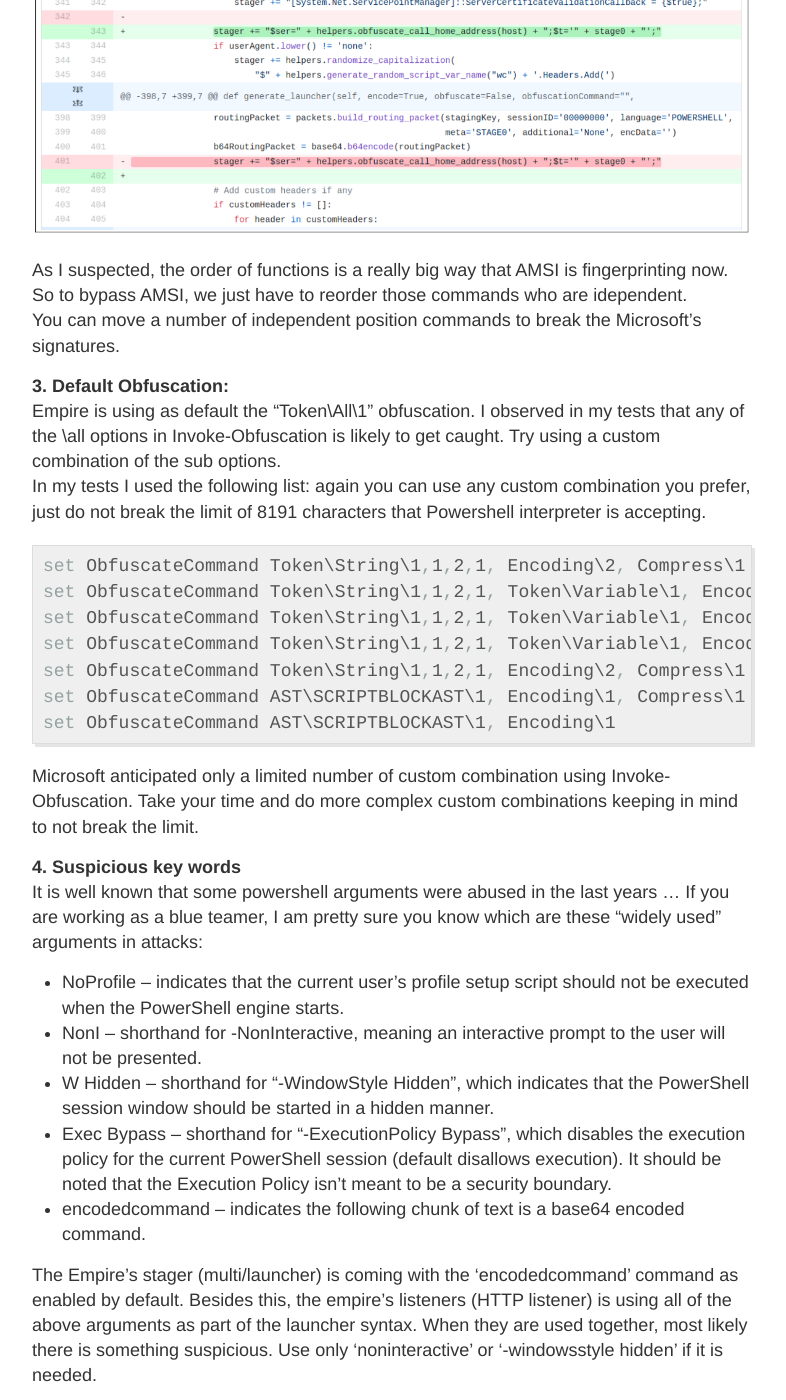
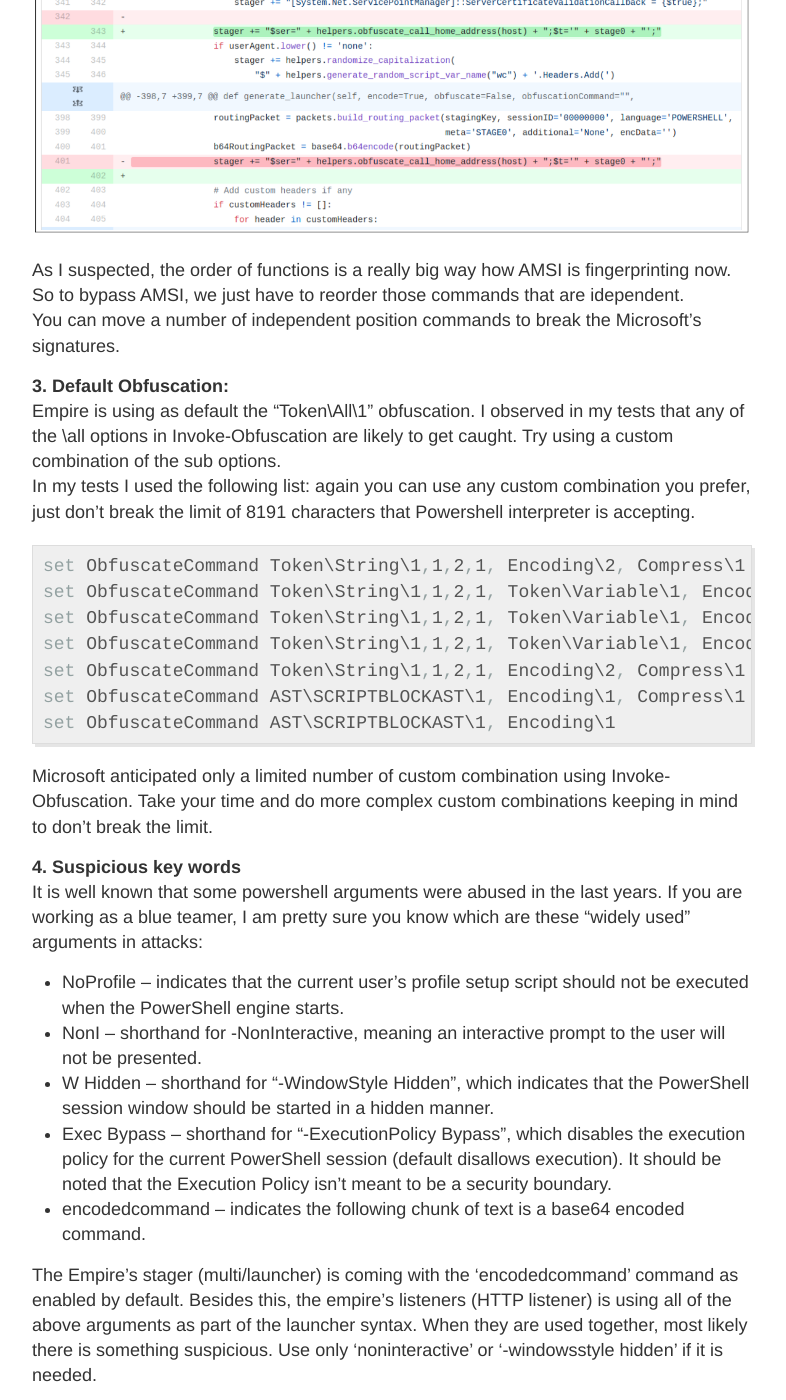
Before and after one commit to whmacmac/test, a Jekyll site: the page built from _posts/2020-04-22-RedTeam-Exercises-with-OpenSource-Tools-Part-2.md, in a window 1280 px wide and 1400 px high, scrolled down 3644 px. Shown: the whole window, without its empty margins (248-1034 px from the left). Built offline with Jekyll 4.4.1, drawn with Linux system fonts in a browser that asks for light colours; some of the changed text lies outside the part shown.

Commit message:
Update 2020-04-22-RedTeam-Exercises-with-OpenSource-Tools-Part-2.md

```diff
--- a/_posts/2020-04-22-RedTeam-Exercises-with-OpenSource-Tools-Part-2.md
+++ b/_posts/2020-04-22-RedTeam-Exercises-with-OpenSource-Tools-Part-2.md
@@ -55,26 +55,26 @@ Even if Empire framework is coming with a lot of obfuscation methods or evasion
 In my tests, I observed that the following patterns are flagged:<br/>
 
 <b>1. SafeChecks:</b><br/>
-The stager is coming with SafeChecks enabled by default. Taking a look at what SafeChecks is doing, we can notice that the powershell's verison is greater or equal with 3. This can be used as a part of a more complex rule for detecting the Empire. I recommend to disable it.
+The stager is coming with SafeChecks enabled by default. Taking a look at what SafeChecks is doing, we can notice that the powershell's verison is greater or equal with 3. This can be used as a part of a complex rule for detecting the Empire. I do  recommend to disable it.
 <div>
 <center><img src="/images/2020-04-11-RedTeam-Exercises-with-OpenSource-Tools-Part-1.md/powershellversion.png">
  </center>
 </div>
 
 <b>2. Rules based on the order of the code's postion:</b><br/>
-BC-Security announced on <a href="https://twitter.com/BCSecurity1/status/1247165928757800965" style="text-decoration: none;">6 April 2020</a> that they updated their HTTP listener to evade Windows Defender again. I was curious and took a look on their <a href="https://github.com/BC-SECURITY/Empire/pull/148/commits/3bc0eb6e435f39981092ed823da623e22146d2bc" style="text-decoration: none;">commit</a> on their Github repo to see what changes they did.
+BC-Security announced on <a href="https://twitter.com/BCSecurity1/status/1247165928757800965" style="text-decoration: none;"> April 6th 2020</a> that they updated their HTTP listener to evade Windows Defender again. I was curious and took a look on their <a href="https://github.com/BC-SECURITY/Empire/pull/148/commits/3bc0eb6e435f39981092ed823da623e22146d2bc" style="text-decoration: none;">commit</a> on their Github repository to see what changes they did.
 
 <div>
 <center><img src="/images/2020-04-11-RedTeam-Exercises-with-OpenSource-Tools-Part-1.md/httpevader.png">
  </center>
 </div>
 
- As I suspected, the order of functions is a really big way that AMSI is fingerprinting now. So to bypass AMSI, we just have to reorder those commands who are idependent.<br/>
+ As I suspected, the order of functions is a really big way how AMSI is fingerprinting now. So to bypass AMSI, we just have to reorder those commands that are idependent.<br/>
  You can move a number of independent position commands to break the Microsoft's signatures.
 
 <b>3. Default Obfuscation:</b><br/>
-Empire is using as default the "Token\All\1" obfuscation. I observed in my tests that any of the \all options in Invoke-Obfuscation is likely to get caught. Try using a custom combination of the sub options.<br/>
-In my tests I used the following list: again you can use any custom combination you prefer, just do not break the limit of 8191 characters that Powershell interpreter is accepting.
+Empire is using as default the "Token\All\1" obfuscation. I observed in my tests that any of the \all options in Invoke-Obfuscation are likely to get caught. Try using a custom combination of the sub options.<br/>
+In my tests I used the following list: again you can use any custom combination you prefer, just don't break the limit of 8191 characters that Powershell interpreter is accepting.
 {% highlight powershell %}
 set ObfuscateCommand Token\String\1,1,2,1, Encoding\2, Compress\1
 set ObfuscateCommand Token\String\1,1,2,1, Token\Variable\1, Encoding\2, Compress\1
@@ -86,10 +86,10 @@ set ObfuscateCommand AST\SCRIPTBLOCKAST\1, Encoding\1
 
 {% endhighlight %}
 
-Microsoft anticipated only a limited number of custom combination using Invoke-Obfuscation. Take your time and do more complex custom combinations keeping in mind to not break the limit.
+Microsoft anticipated only a limited number of custom combination using Invoke-Obfuscation. Take your time and do more complex custom combinations keeping in mind to don't break the limit.
 
 <b>4. Suspicious key words</b><br/>
-It is well known that some powershell arguments were abused in the last years ... If you are working as a blue teamer, I am pretty sure you know which are these "widely used" arguments in attacks:
+It is well known that some powershell arguments were abused in the last years. If you are working as a blue teamer, I am pretty sure you know which are these "widely used" arguments in attacks:
 
 <ul>
  <li>NoProfile – indicates that the current user’s profile setup script should not be executed when the PowerShell engine starts.</li>
```
